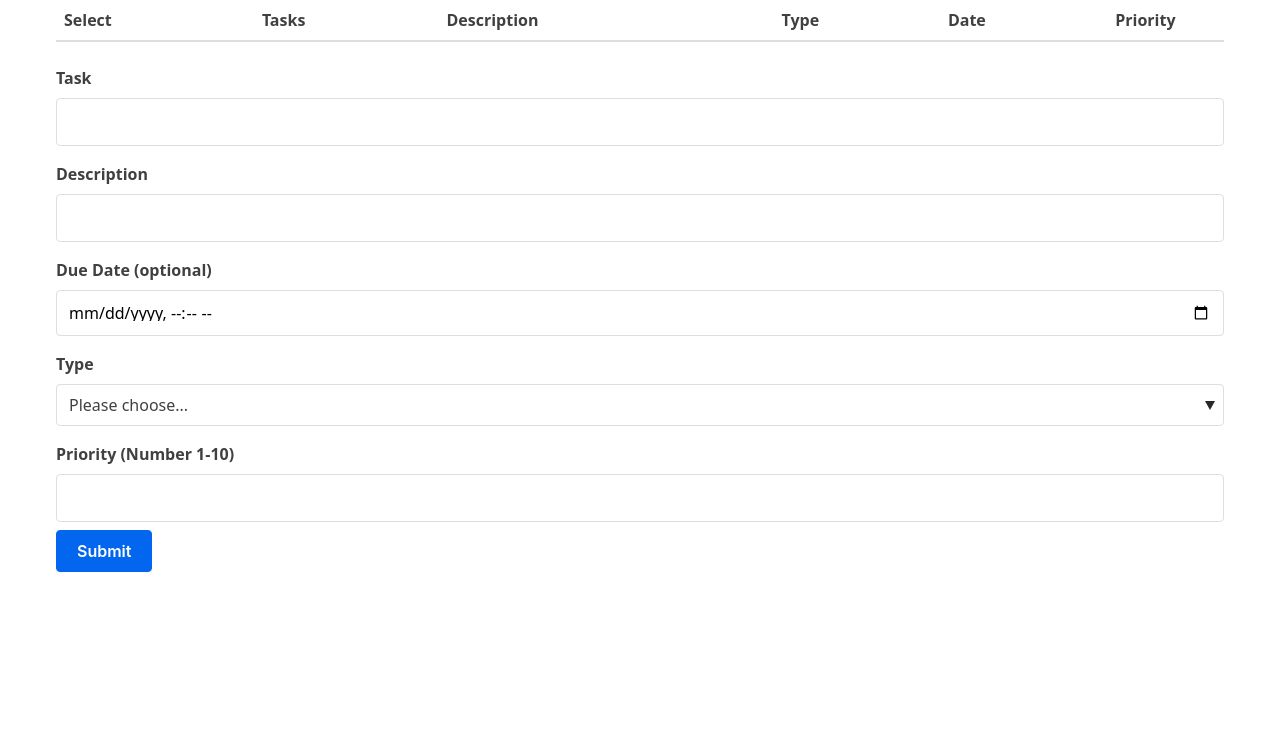
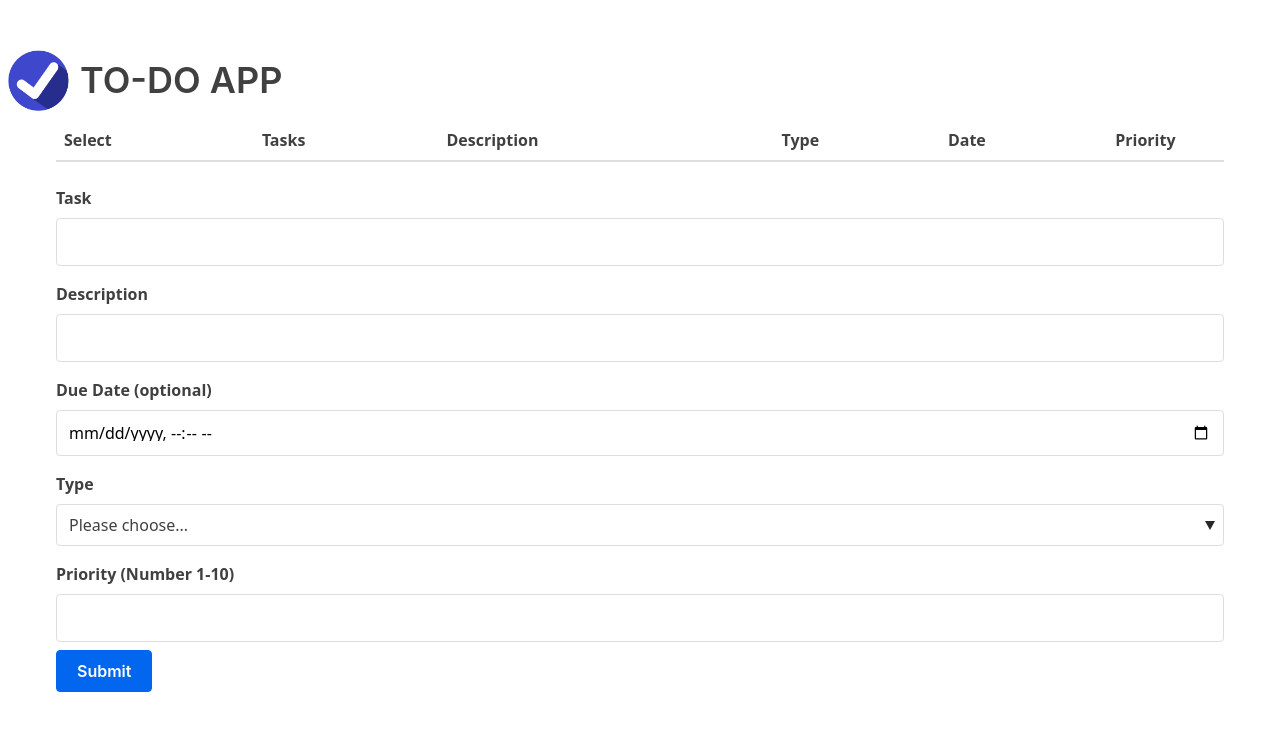
Before and after one commit to Angop/ToDoApp, a React (Create React App) app in the folder Frontend/: page / in a window 1280 px wide. Shown: the top 730 px of the page. Built offline with nearby package versions, Linux system fonts and the light colour scheme; no server answers.

Commit message:
added logo
added logo with css page

```diff
--- a/Frontend/src/App.js
+++ b/Frontend/src/App.js
@@ -3,8 +3,9 @@ import axios from 'axios'
 import Table from './Table'
 import Form from './Form'
 import MyModal from './Modal';
+import logo from './logo.jpg';
+import "./styles.css";
 import 'bootstrap/dist/css/bootstrap.min.css'
-
 
 class App extends Component {
 	  state = {
@@ -162,16 +163,24 @@ class App extends Component {
         const { characters, showModal, setCharacter, modalCharacter } = this.state
 
         return (
-             <div className="container">
+         <div className="all">
+
+            <div className="header">
+               <img className="photo" src={logo} />
+               <h1 className="text"> TO-DO APP </h1>
+            </div>
+
+            <div className="container">
                <Table characterData={characters} removeCharacter={this.removeCharacter} updateCharacter={this.updateCharacter}  openModal={this.openModal} editChecked={this.editChecked} />
                <Form handleSubmit={this.handleSubmit} />
-              <MyModal show={showModal} newCharacter={setCharacter} handleModalSubmit={this.handleModalSubmit} closeModal={this.closeModal}
-              modalCharacter={modalCharacter}/>
-             </div>
+               <MyModal show={showModal} newCharacter={setCharacter} handleModalSubmit={this.handleModalSubmit} closeModal={this.closeModal}
+               modalCharacter={modalCharacter}/>
+            </div>
+
+         </div>
              )
    }
 
 }
 
 export default App
-               // task=x ? modalCharacter.task : '' desc=x ? modalCharacter.desc : '' priority=x ? modalCharacter.priority : '' _id=x ? modalCharacter._id: ''
--- /dev/null
+++ b/Frontend/src/styles.css
@@ -0,0 +1,22 @@
+.photo {
+    height: 80px;
+    width: 80px;
+    float: left
+  }
+
+.text {
+    padding: 19px
+}
+
+.all {
+
+}
+
+.header {
+    margin-top: 0px;
+    text-align: left;
+    background-color:white;
+    float: center;
+    width: 100%;
+    height: 80px;
+}
```
Also changed, not shown: Frontend/src/logo.jpg (added), 1 other file (tests, documents, lock files or other folders).
